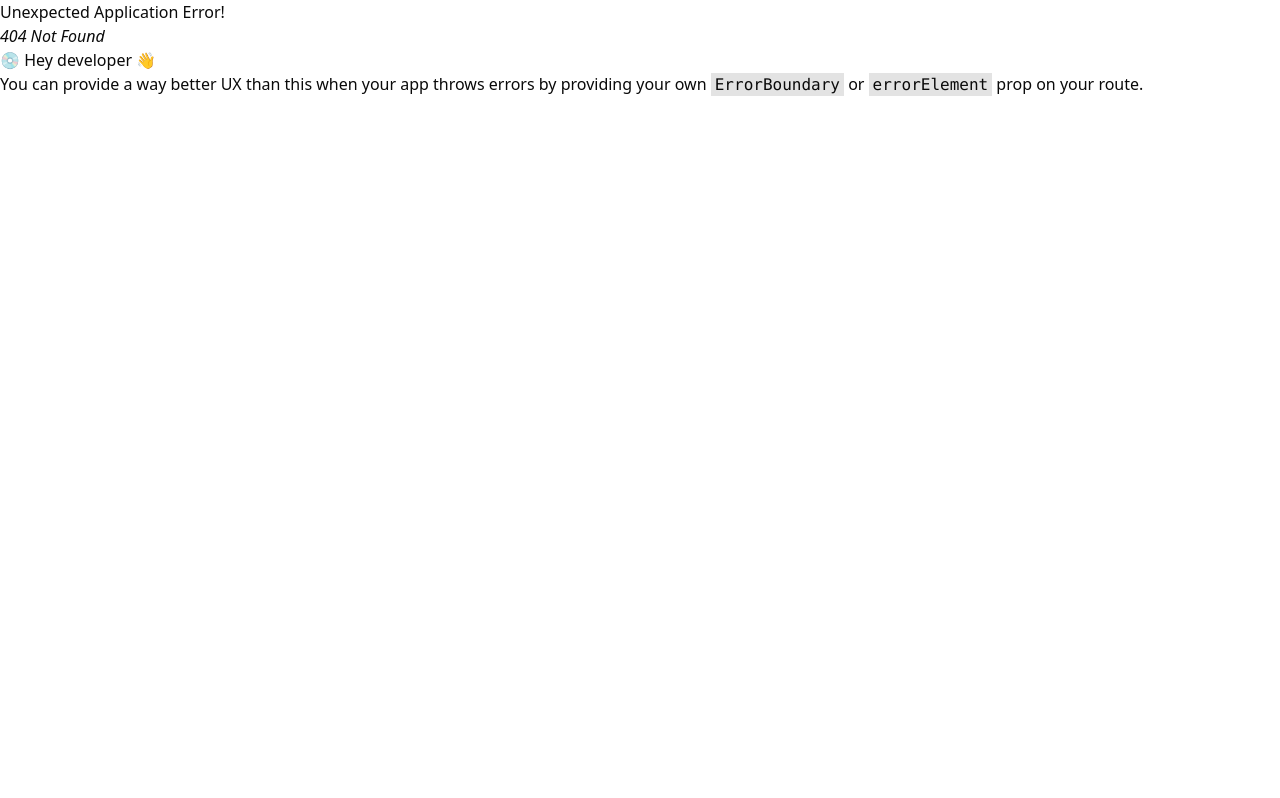
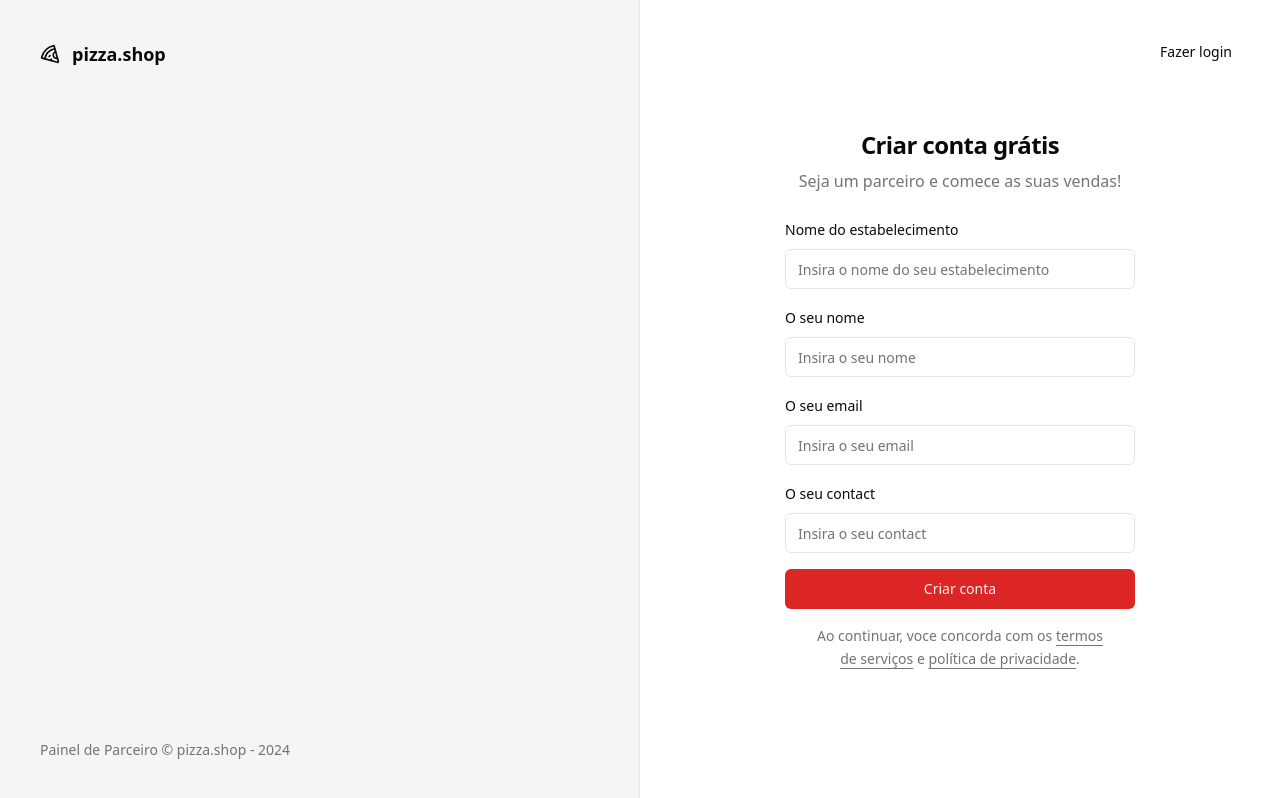
Before and after one commit to tutods/pizza-shop, a React (Vite) app: page /sign-up in a window 1280 px wide. Before the commit this address had no page. Built offline with nearby package versions, Linux system fonts and the light colour scheme.

Commit message:
feat: sign up page

```diff
--- a/src/pages/_layouts/auth.tsx
+++ b/src/pages/_layouts/auth.tsx
@@ -12,7 +12,7 @@ function AuthLayout() {
         <footer className="text-sm">Painel de Parceiro &copy; pizza.shop - {new Date().getFullYear()}</footer>
       </section>
 
-      <section className="flex flex-col items-center justify-center">
+      <section className="relative flex flex-col items-center justify-center">
         <Outlet />
       </section>
     </section>
--- a/src/pages/auth/sign-in.tsx
+++ b/src/pages/auth/sign-in.tsx
@@ -1,6 +1,7 @@
 import { zodResolver } from '@hookform/resolvers/zod';
 import { Helmet } from 'react-helmet-async';
 import { useForm } from 'react-hook-form';
+import { Link } from 'react-router';
 import { toast } from 'sonner';
 import { z } from 'zod';
 import { Button } from '~/components/ui/button';
@@ -45,6 +46,10 @@ function SignIn() {
     <>
       <Helmet title="Login" />
       <div className="p-8">
+        <Button asChild className="absolute top-8 right-8" variant="ghost">
+          <Link to="/sign-up">Novo estabelecimento</Link>
+        </Button>
+
         <section className="flex w-[350px] flex-col justify-center gap-6">
           <div className="flex flex-col gap-2 text-center">
             <h1 className="font-semibold text-2xl tracking-tight">Acessar Painel</h1>
--- /dev/null
+++ b/src/pages/auth/sign-up.tsx
@@ -0,0 +1,108 @@
+import { zodResolver } from '@hookform/resolvers/zod';
+import { Helmet } from 'react-helmet-async';
+import { useForm } from 'react-hook-form';
+import { Link, useNavigate } from 'react-router';
+import { toast } from 'sonner';
+import { z } from 'zod';
+import { Button } from '~/components/ui/button';
+import { Input } from '~/components/ui/input';
+import { Label } from '~/components/ui/label';
+
+const signUpForm = z.object({
+  restaurant: z.string(),
+  managerName: z.string(),
+  phone: z.string(),
+  email: z
+    .string({
+      message: 'Por favor, introduza um email válido',
+    })
+    .email({ message: 'Por favor, introduza um email válido' }),
+});
+
+type SignUpForm = z.infer<typeof signUpForm>;
+
+function SignUp() {
+  const navigate = useNavigate();
+  const {
+    register,
+    handleSubmit,
+    formState: { isSubmitting },
+  } = useForm<SignUpForm>({
+    resolver: zodResolver(signUpForm),
+  });
+
+  async function handleSignIn(data: SignUpForm) {
+    try {
+      console.info(data);
+      await new Promise((resolve) => setTimeout(resolve, 2000));
+
+      toast.success('Restaurante criado com sucesso!', {
+        action: {
+          label: 'Login',
+          onClick: () => navigate('/sign-in'),
+        },
+      });
+    } catch {
+      toast.error('Erro ao criar restaurante.');
+    }
+  }
+
+  return (
+    <>
+      <Helmet title="Login" />
+      <div className="p-8">
+        <Button asChild className="absolute top-8 right-8" variant="ghost">
+          <Link to="/sign-in">Fazer login</Link>
+        </Button>
+
+        <section className="flex w-[350px] flex-col justify-center gap-6">
+          <div className="flex flex-col gap-2 text-center">
+            <h1 className="font-semibold text-2xl tracking-tight">Criar conta grátis</h1>
+            <p className="text-muted-foreground text-sml">Seja um parceiro e comece as suas vendas!</p>
+          </div>
+
+          <form onSubmit={handleSubmit(handleSignIn)} className="space-y-4">
+            <div className="space-y-2">
+              <Label htmlFor="restaurant">Nome do estabelecimento</Label>
+              <Input
+                placeholder="Insira o nome do seu estabelecimento"
+                id="restaurant"
+                type="text"
+                {...register('restaurant')}
+              />
+            </div>
+            <div className="space-y-2">
+              <Label htmlFor="managerName">O seu nome</Label>
+              <Input placeholder="Insira o seu nome" id="managerName" type="text" {...register('managerName')} />
+            </div>
+            <div className="space-y-2">
+              <Label htmlFor="email">O seu email</Label>
+              <Input placeholder="Insira o seu email" id="email" type="email" {...register('email')} />
+            </div>
+            <div className="space-y-2">
+              <Label htmlFor="phone">O seu contact</Label>
+              <Input placeholder="Insira o seu contact" id="phone" type="tel" {...register('phone')} />
+            </div>
+            <Button disabled={isSubmitting} className="w-full" type="submit">
+              Criar conta
+            </Button>
+
+            <p className="px-6 text-center text-muted-foreground text-sm leading-relaxed">
+              Ao continuar, voce concorda com os{' '}
+              <a href="#termos" className="underline underline-offset-4">
+                termos de serviços
+              </a>{' '}
+              e{' '}
+              <a href="#politica" className="underline underline-offset-4">
+                política de privacidade
+              </a>
+              .
+            </p>
+          </form>
+        </section>
+      </div>
+    </>
+  );
+}
+
+export { SignUp };
--- a/src/routes.tsx
+++ b/src/routes.tsx
@@ -3,6 +3,7 @@ import { AppLayout } from '~/pages/_layouts/app';
 import { AuthLayout } from '~/pages/_layouts/auth';
 import { Dashboard } from '~/pages/app/dashboard';
 import { SignIn } from '~/pages/auth/sign-in';
+import { SignUp } from '~/pages/auth/sign-up';
 
 const router = createBrowserRouter([
   {
@@ -23,6 +24,10 @@ const router = createBrowserRouter([
         path: '/sign-in',
         element: <SignIn />,
       },
+      {
+        path: '/sign-up',
+        element: <SignUp />,
+      },
     ],
   },
 ]);
```
